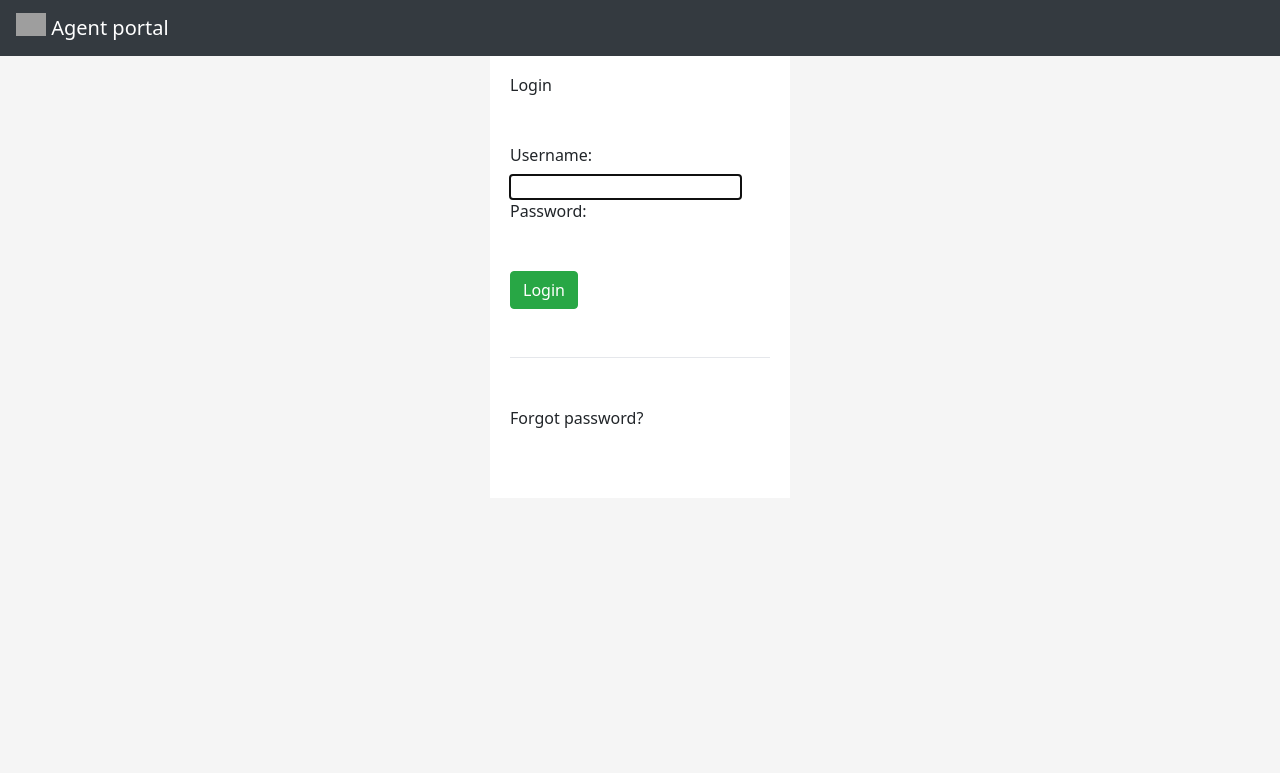
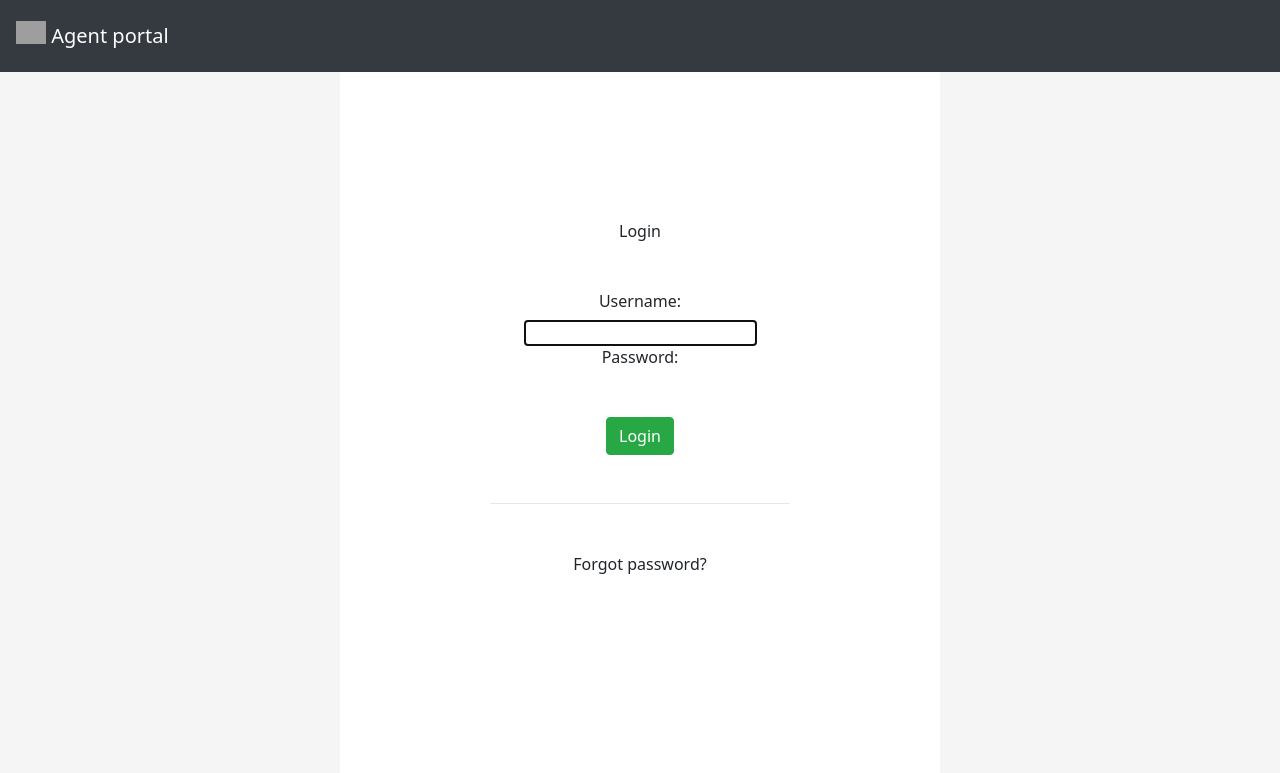
Before and after one commit to Suhail270/Appointment-Scheduling, a Django app: page /login/ in a window 1280 px wide. Shown: the top 773 px of the page. Run offline with Django 4.2, Linux system fonts and the light colour scheme; style sheets or scripts are compiled from the project's sources; some libraries are stand-ins or nearby versions; grey boxes are pictures that could not be loaded.

Commit message:
Changes made to login and added api code

```diff
--- a/aptBooking/templates/base.html
+++ b/aptBooking/templates/base.html
@@ -16,9 +16,9 @@
 </head>
 <body>
   <main>
-    <nav class="navbar navbar-dark bg-dark">
+    <nav class="navbar navbar-dark bg-dark py-3">
       <a class="navbar-brand" href="#">
-        <img src="/docs/4.0/assets/brand/bootstrap-solid.svg" width="30" height="30" class="d-inline-block align-top" alt="">
+        <img src="alyousuf.jpeg" width="30" height="30" class="d-inline-block align-top" alt="">
         Agent portal
       </a>
     </nav>
--- a/aptBooking/templates/registration/login.html
+++ b/aptBooking/templates/registration/login.html
@@ -12,11 +12,13 @@
     }
 
     .content {
-      max-width: 300px;
+      max-width: 600px;
       margin: auto;
       background: white;
       align-items: center;
-      padding: 20px;
+      padding: 150px;
+      text-align: center;
+      justify-content:center;
     }
     </style>
 <div class="content">
@@ -29,7 +31,7 @@
     <button type="submit" class="btn btn-success">Login</button>
   </form>
   <div class="py-5 border-t border-gray-200 mt-5">
-    <a class="hover:text-blue-500" href="http://localhost:8000/users/password_reset/">Forgot password?</a>
+    <a class="hover:text-blue-500" href="http://localhost:8000/users/password_reset/" alt="Alyousuf">Forgot password?</a>
   </div>
 </div>
 {% endblock %}
```
Also changed, not shown: aptBooking/templates/alyousuf.png (added).
